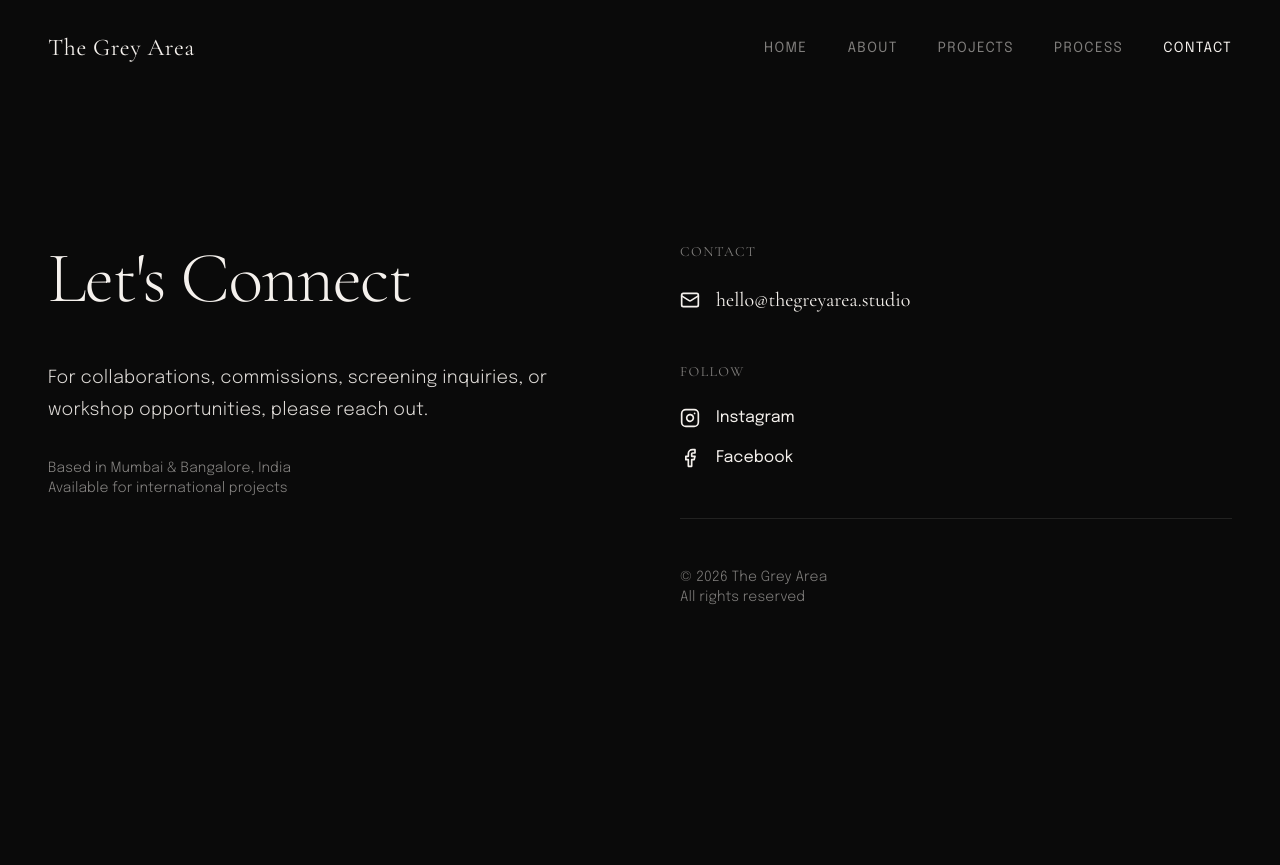
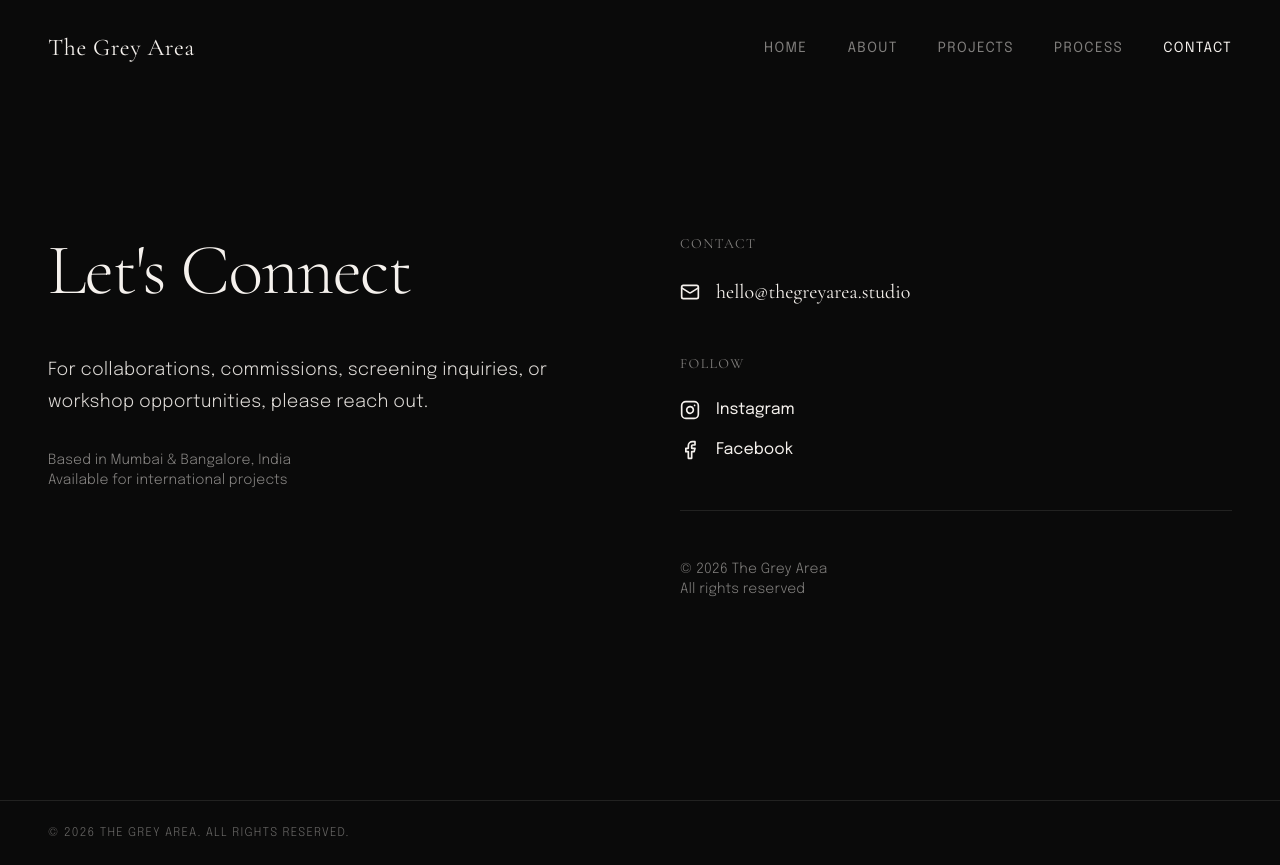
Before and after one commit to uni-preetham/The-Grey-Area, a React (Vite) app: page /contact in a window 1280 px wide. Before the commit the page ends 800 px from the top, so only its background shows below. Built offline with nearby package versions, Linux system fonts and the light colour scheme.

Commit message:
added footer

```diff
--- a/index.html
+++ b/index.html
@@ -16,7 +16,7 @@
         <meta property="og:image:width" content="1200" />
         <meta property="og:image:height" content="630" />
         <meta property="og:type" content="website" />
-        <meta property="og:url" content="https://example.com" />
+        <meta property="og:url" content="https://the-grey-area.vercel.app/" />
 
         <!-- Twitter -->
         <meta name="twitter:card" content="summary_large_image" />
--- a/src/app/components/Navigation.tsx
+++ b/src/app/components/Navigation.tsx
@@ -20,7 +20,7 @@ export default function Navigation() {
         initial={{ opacity: 0, y: -20 }}
         animate={{ opacity: 1, y: 0 }}
         transition={{ duration: 0.8, ease: "easeOut" }}
-        className="fixed top-0 left-0 right-0 z-50 px-6 md:px-12 py-6 md:py-8"
+        className="absolute top-0 left-0 right-0 z-50 px-6 md:px-12 py-6 md:py-8"
       >
         <div className="max-w-[1800px] mx-auto flex items-center justify-between">
           <Link
--- a/src/app/components/Root.tsx
+++ b/src/app/components/Root.tsx
@@ -3,9 +3,18 @@ import Navigation from "./Navigation";
 
 export default function Root() {
   return (
-    <div className="min-h-screen bg-background text-foreground">
+    <div className="relative min-h-screen bg-background text-foreground flex flex-col">
       <Navigation />
-      <Outlet />
+      <main className="flex-1">
+        <Outlet />
+      </main>
+      <footer className="px-6 md:px-12 py-6 border-t border-border">
+        <div className="max-w-[1800px] mx-auto">
+          <p className="text-xs uppercase tracking-widest opacity-40">
+            © 2026 The Grey Area. All rights reserved.
+          </p>
+        </div>
+      </footer>
     </div>
   );
 }
--- a/src/app/components/pages/About.tsx
+++ b/src/app/components/pages/About.tsx
@@ -3,7 +3,7 @@ import { ImageWithFallback } from "../figma/ImageWithFallback";
 
 export default function About() {
   return (
-    <div className="min-h-screen pt-32 pb-20 px-6 md:px-12">
+    <div className="min-h-screen pt-24 md:pt-28 pb-20 px-6 md:px-12">
       <div className="max-w-[1400px] mx-auto space-y-32">
         {/* Agency Philosophy */}
         <motion.div
@@ -34,7 +34,7 @@ export default function About() {
           transition={{ duration: 1 }}
           className="max-w-4xl"
         >
-          <h2 className="text-3xl md:text-5xl mb-12">Our Services</h2>
+          <h2 className="text-3xl md:text-5xl mb-12">What We Do</h2>
           <div className="grid md:grid-cols-2 gap-12">
             <div className="space-y-4">
               <h3 className="text-xl md:text-2xl">Choreography</h3>
@@ -70,7 +70,7 @@ export default function About() {
           viewport={{ once: true }}
           transition={{ duration: 1 }}
         >
-          <h2 className="text-3xl md:text-5xl mb-16">The Founders</h2>
+          <h2 className="text-3xl md:text-5xl mb-16">Meet The Founders</h2>
 
           <div className="grid md:grid-cols-2 gap-12 md:gap-20 mb-20">
             <motion.div
--- a/src/app/components/pages/Contact.tsx
+++ b/src/app/components/pages/Contact.tsx
@@ -3,7 +3,7 @@ import { Mail, Instagram, Facebook } from "lucide-react";
 
 export default function Contact() {
   return (
-    <div className="min-h-screen pt-32 pb-20 px-6 md:px-12 flex items-center">
+    <div className="min-h-screen pt-24 md:pt-28 pb-20 px-6 md:px-12 flex items-center">
       <div className="max-w-[1400px] mx-auto w-full">
         <motion.div
           initial={{ opacity: 0 }}
--- a/src/app/components/pages/Home.tsx
+++ b/src/app/components/pages/Home.tsx
@@ -6,7 +6,7 @@ export default function Home() {
     <div className="relative h-screen w-full overflow-hidden">
       <div className="absolute inset-0 z-0">
         <ImageWithFallback
-          src="https://images.unsplash.com/photo-1550026593-f369f98df0af?crop=entropy&cs=tinysrgb&fit=max&fm=jpg&q=80&w=1920"
+          src="/hero.jpg"
           alt="Contemporary dance silhouette"
           className="w-full h-full object-cover"
         />
--- a/src/app/components/pages/Process.tsx
+++ b/src/app/components/pages/Process.tsx
@@ -3,7 +3,7 @@ import { ImageWithFallback } from "../figma/ImageWithFallback";
 
 export default function Process() {
   return (
-    <div className="min-h-screen pt-32 pb-20 px-6 md:px-12">
+    <div className="min-h-screen pt-24 md:pt-28 pb-20 px-6 md:px-12">
       <div className="max-w-[1400px] mx-auto">
         <motion.div
           initial={{ opacity: 0 }}
--- a/src/app/components/pages/ProjectDetail.tsx
+++ b/src/app/components/pages/ProjectDetail.tsx
@@ -58,7 +58,7 @@ export default function ProjectDetail() {
 
   if (!project) {
     return (
-      <div className="min-h-screen pt-32 pb-20 px-6 md:px-12">
+      <div className="min-h-screen pt-24 md:pt-28 pb-20 px-6 md:px-12">
         <div className="max-w-[1400px] mx-auto text-center">
           <h1 className="text-4xl mb-8">Project not found</h1>
           <Link to="/projects" className="text-sm uppercase tracking-widest hover:opacity-70">
--- a/src/app/components/pages/Projects.tsx
+++ b/src/app/components/pages/Projects.tsx
@@ -187,7 +187,7 @@ export default function Projects() {
     : projects.filter(p => p.category === selectedCategory);
 
   return (
-    <div className="min-h-screen pt-32 pb-20 px-6 md:px-12">
+    <div className="min-h-screen pt-24 md:pt-28 pb-20 px-6 md:px-12">
       <div className="max-w-[1600px] mx-auto">
         <motion.div
           initial={{ opacity: 0 }}
```
Also changed, not shown: public/hero.jpg (added).
